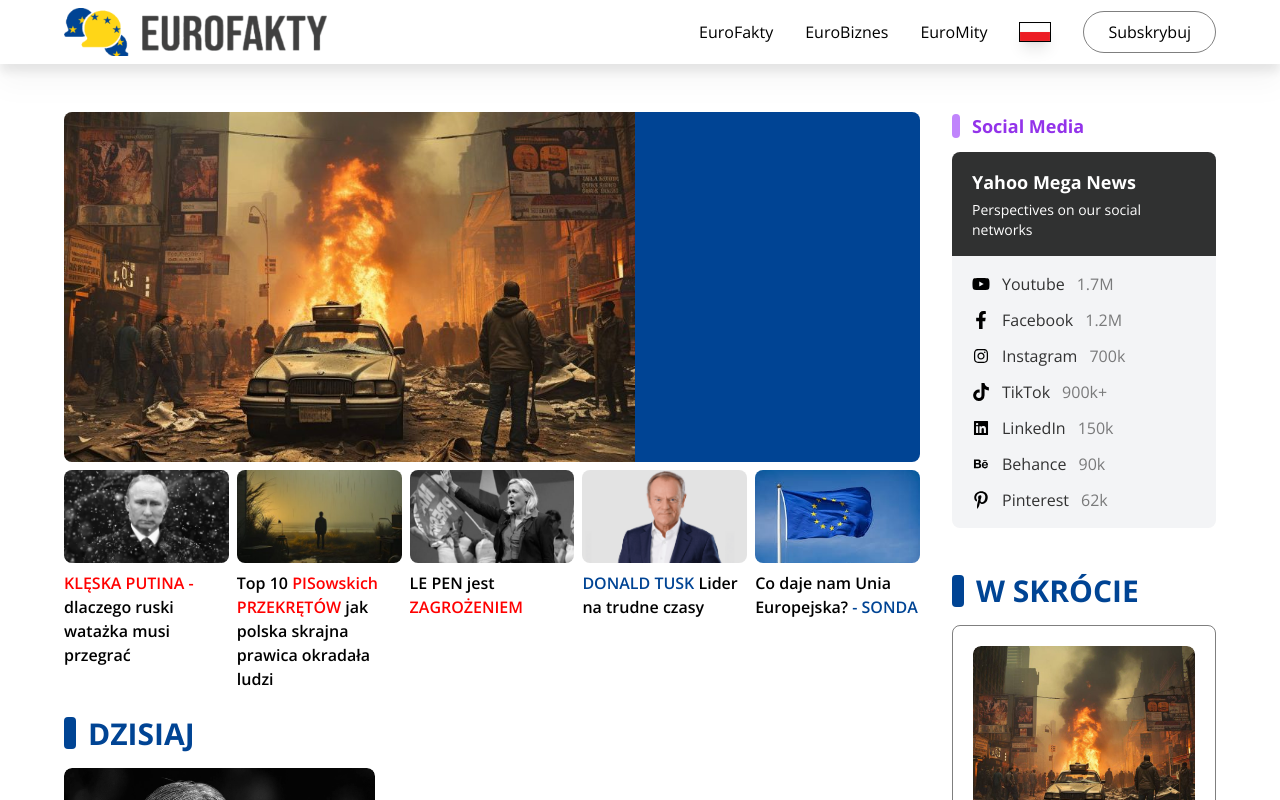
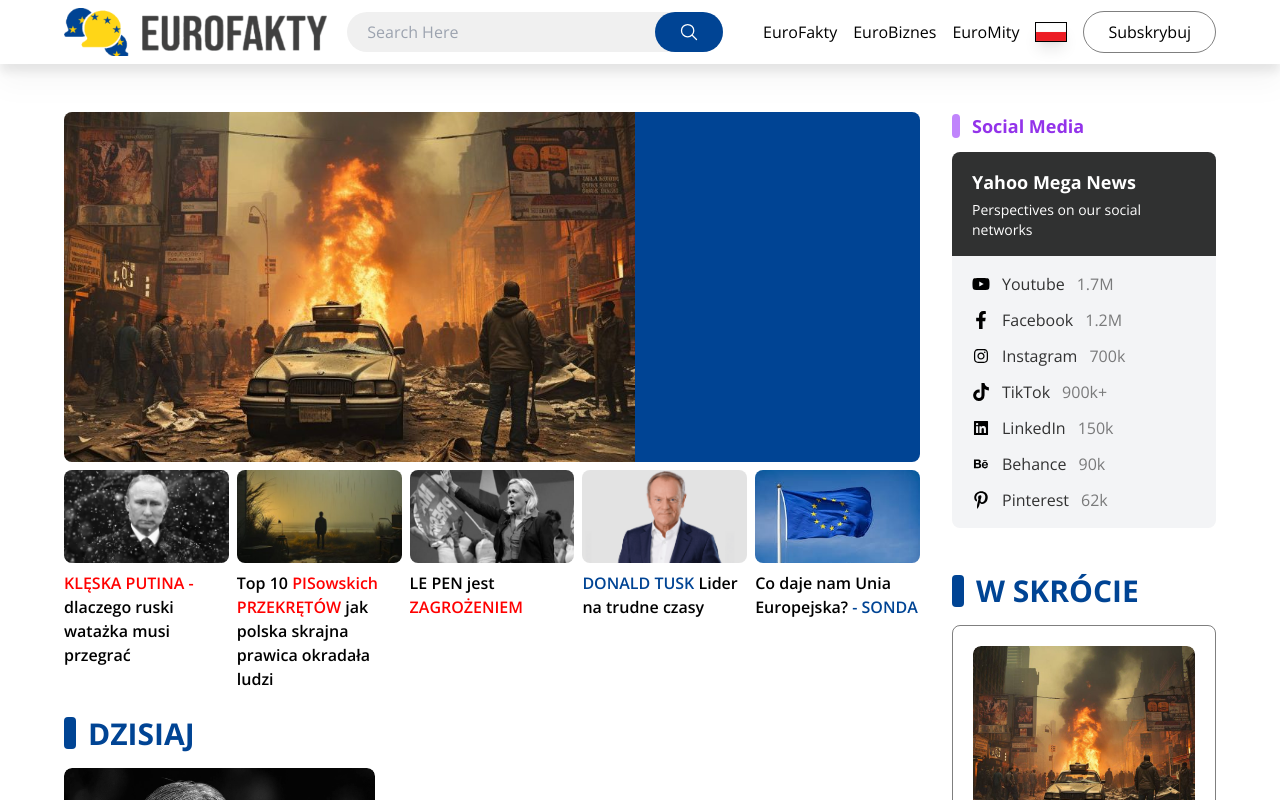
Before and after one commit to amdadul-haque/grandson-2, a Next.js app: page /europa in a window 1280 px wide. Shown: the top 800 px of the page. Built offline with nearby package versions, Linux system fonts and the light colour scheme.

Commit message:
searbar added

```diff
--- a/components/europa/Navbar.js
+++ b/components/europa/Navbar.js
@@ -2,12 +2,15 @@
 import Image from 'next/image'
 import Link from 'next/link'
 import React, { useState } from 'react'
-import { FaBars, FaCross } from 'react-icons/fa'
+import { FaBars, FaSearch } from 'react-icons/fa'
 import { RxCross1 } from 'react-icons/rx'
+import { GrSearch } from 'react-icons/gr'
+import { IoSearchOutline } from 'react-icons/io5'
 
 const Navbar = () => {
 
   const [mobileMenu, setMobileMenu] = useState(false)
+  const [onlySearchBar, setOnlySearchBar] = useState(false);
   const links = [
     { name: 'EuroFakty', href: '#' },
     { name: 'EuroBiznes', href: '#' },
@@ -15,20 +18,41 @@ const Navbar = () => {
   ]
   return (
     <header className='w-full bg-white sticky top-0 drop-shadow-xl z-10'>
-      <div className='europa-container flex items-center justify-between py-2'>
-        <Image src='/images/europa/logo-2.png' alt='Europa Logo' width={314} height={57} className='w-auto h-8 md:h-10 lg:h-12' />
-        <FaBars className='text-2xl lg:hidden'
+      <div className='europa-container flex items-center justify-between py-2 gap-10'>
+        <div className='flex gap-5 w-full items-center'>
+          <Image src='/images/europa/logo-2.png' alt='Europa Logo' width={314} height={57} className={`w-auto h-8 md:h-10 lg:h-12 ${onlySearchBar && 'hidden'}`} />
+
+          <div className={`flex-1 w-full h-8 md:h-9 lg:h-10 relative ${onlySearchBar ? 'flex' : 'hidden md:flex'}`}>
+            <div className='h-full flex items-center'>
+              <RxCross1 className='text-lg md:hidden mr-2'
+                onClick={() => { setOnlySearchBar(!onlySearchBar) }}
+              />
+            </div>
+            <input type="text" name="search" id="search" className='bg-[#f0f0f0] rounded-full pl-5 pr-16 lg:pr-24 w-full focus:border-none focus:outline-none focus:bg-white focus:shadow-search transition-all'
+              placeholder='Search Here'
+            />
+            <button className='absolute right-0 h-full bg-blue-euro flex justify-center items-center rounded-full px-4 lg:px-6 '>
+              <IoSearchOutline className='text-white lg:text-xl' />
+            </button>
+          </div>
+        </div>
+
+        <GrSearch className={`rotate-90 text-2xl md:hidden ${onlySearchBar && 'hidden'}`}
+          onClick={() => { setOnlySearchBar(!onlySearchBar) }}
+        />
+
+        <FaBars className={`text-2xl llg:hidden ${onlySearchBar && 'hidden'}`}
           onClick={() => { setMobileMenu(!mobileMenu) }}
         />
 
-        <div className={`lg:flex gap-4 xl:gap-8 items-center hidden`}>
+        <div className={`llg:flex gap-4 items-center hidden`}>
           {links.map((link, index) => (
             <Link key={index} href={link.href}>
               {link.name}
             </Link>
           ))}
 
-          <Link href='#'>
+          <Link href='#' className='min-w-[32px]'>
             <Image src='/images/europa/polish_flag.gif' alt='Search' width={32} height={21} className='shadow-lg border border-black' />
           </Link>
 
@@ -41,7 +65,7 @@ const Navbar = () => {
           <div className={` ${mobileMenu ? 'block' : 'hidden'} fixed top-0 right-0 h-screen w-full bg-black bg-opacity-50 flex justify-end`}>
             <div className={`relative bg-white h-screen px-10 pt-20 ${mobileMenu ? 'translate-x-0' : 'translate-x-full'} transition`}>
               <button className='absolute top-5 right-5'>
-                <RxCross1 className='text-black text-2xl lg:hidden' onClick={() => { setMobileMenu(!mobileMenu) }} />
+                <RxCross1 className='text-black text-2xl llg:hidden' onClick={() => { setMobileMenu(!mobileMenu) }} />
               </button>
               <div className='flex flex-col gap-4 items-center h-full'>
                 {links.map((link, index) => (
--- a/tailwind.config.js
+++ b/tailwind.config.js
@@ -7,6 +7,9 @@ module.exports = {
   ],
   theme: {
     extend: {
+      boxShadow: {
+        search: '0px 0px 10px 1px rgba(0, 0, 0, 0.2)',
+      },
       backgroundImage: {
         hero: 'url("/images/hero.png")',
       },
@@ -28,6 +31,7 @@ module.exports = {
         "sm": "640px",
         "md": "768px",
         "lg": "1024px",
+        "llg": "1120px",
         "xl": "1280px",
         "2xl": "1320px",
       },
```
